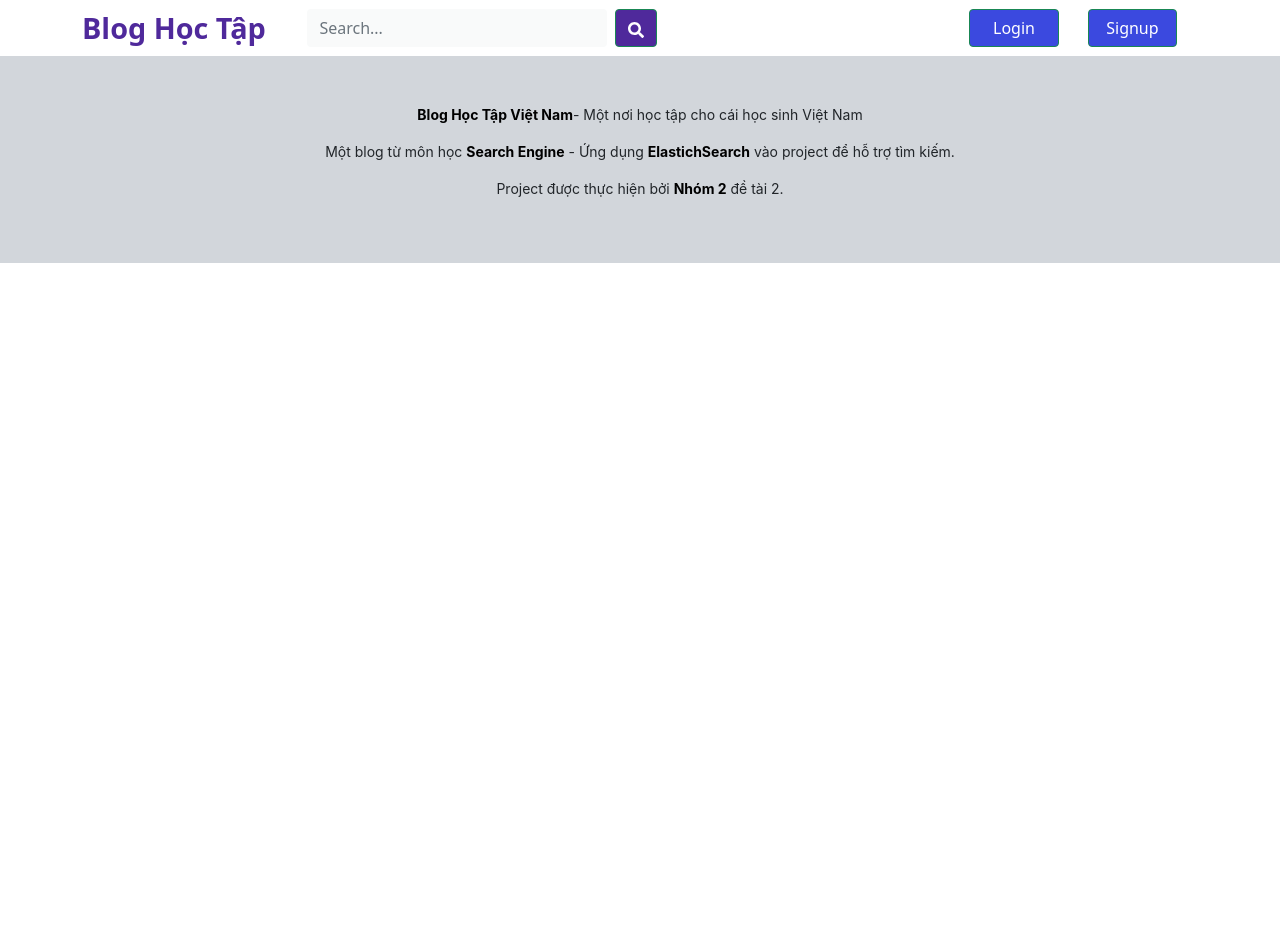
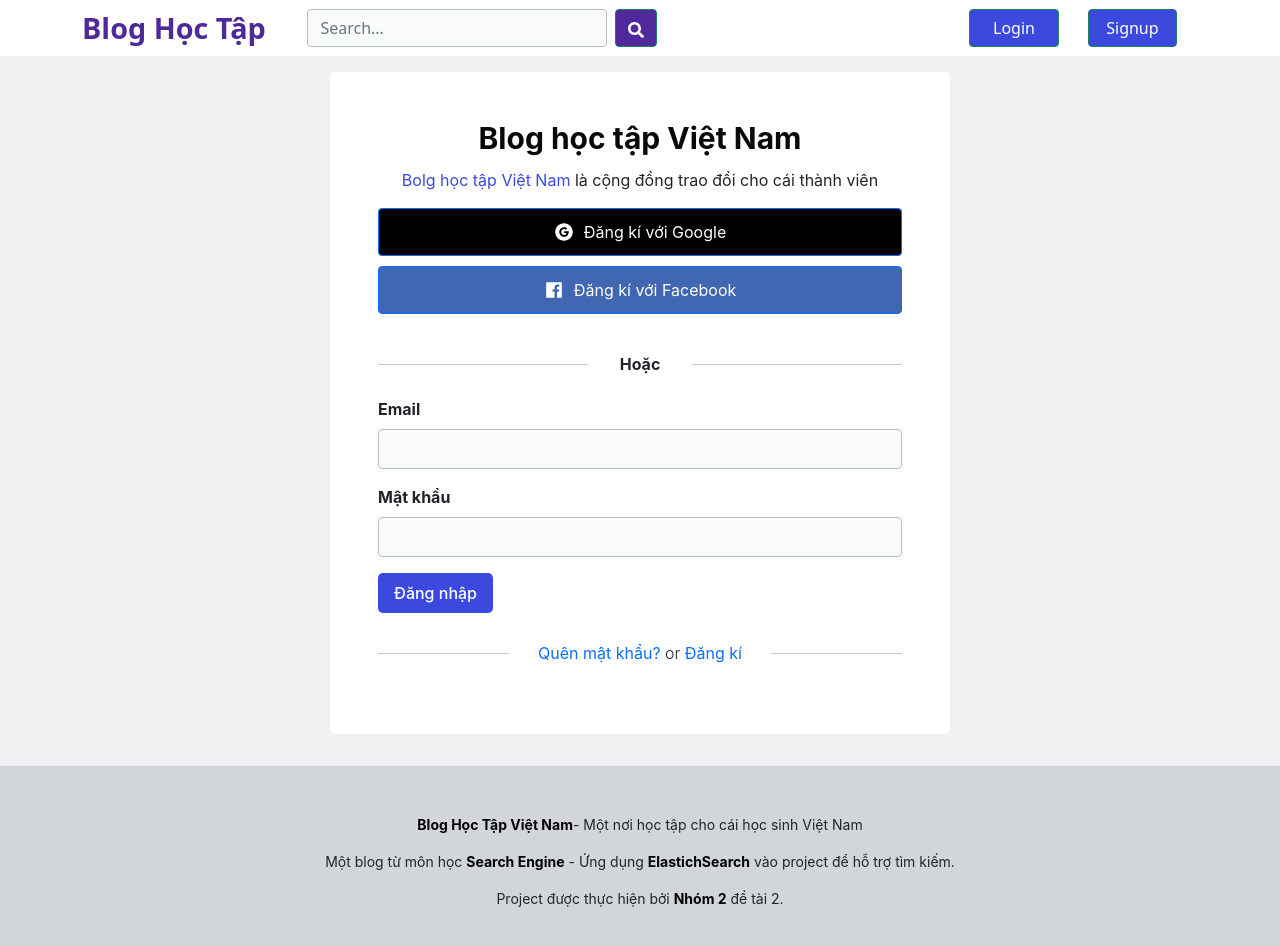
Before and after one commit to ThangNgoXuan/Bloghoctap, a React (Create React App) app in the folder client/: page /login in a window 1280 px wide. Shown: the top 946 px of the page. Before the commit the page ends 800 px from the top, so only its background shows below. Built offline with nearby package versions, Linux system fonts and the light colour scheme.

Commit message:
signin/up

```diff
--- a/client/src/component/Login.js
+++ b/client/src/component/Login.js
@@ -1,24 +1,138 @@
-import React from "react"
+import React, {useState,useEffect} from "react"
 import NavBar from "./NavBar"
 import Footer from "./Footer"
 import {
     Container,
     Card,
     Form,
-    Button
+    Button,
+    Spinner
 } from "react-bootstrap"
-
-
+import { useNavigate } from "react-router-dom"
+import "../css/login.css"
+import axios from "axios"
+import {AiFillGoogleCircle} from "react-icons/ai"
+import {AiFillFacebook} from "react-icons/ai"
 
 export default function Login() {
+    const navigate = useNavigate();
+
+    const [validated, setValidated] = useState(false);
+    const [error, setError] = useState(false);
+    const [errorMsg, setErrorMsg] = useState("");
+    const [email, setEmail] = useState("");
+    const [password, setPassword] = useState("");
+    const [submitting, setSubmitting] = useState(false);
+
+    useEffect(() => {
+      if (localStorage.getItem("token")) {
+        navigate("/");
+      }
+    }, [navigate]);
+
+    const handleSubmit = (event) => {
+      const form = event.currentTarget;
+      event.preventDefault();
+      setSubmitting(true);
+      if (form.checkValidity() === false) {
+        event.stopPropagation();
+        setSubmitting(false);
+        return;
+      }
+
+      axios
+        .post(`${process.env.REACT_APP_BASE_URL}/api/auth/login`, {
+          email,
+          password,
+        })
+        .then((res) => {
+          localStorage.setItem("token", res.data.token);
+          setSubmitting(false);
+          navigate("/");
+        })
+        .catch((err) => {
+          setSubmitting(false);
+          setError(true);
+          setErrorMsg(err.response.data.error);
+          setTimeout(() => {
+            setError(false);
+            setErrorMsg("");
+          }, 3000);
+        });
+
+      setValidated(true);
+    };
+
     return (
-        <>
+      <>
         <NavBar />
-            <Container className="signin-container">
 
+        <div className="signup-container">
+            <Container>
+                <Card>
+                    <Card.Body>
+                        <Card.Title>Blog học tập Việt Nam</Card.Title>
+                            <p className="talk-about"><a href="/">Bolg học tập Việt Nam</a> là cộng đồng trao đổi cho cái thành viên </p>
+
+                            <Button className="button-login button-google">
+                                <AiFillGoogleCircle/> Đăng kí với Google
+                            </Button>
+
+                            <Button className="button-login button-facebook">
+                                <AiFillFacebook/> Đăng kí với Facebook
+                            </Button>
+                            <br/>
+                            <p className="drop-line"> <hr/> Hoặc <hr/> </p>
+                    <Form noValidate validated={validated} onSubmit={handleSubmit}>
+                        <Form.Group className="mb-3">
+                        <Form.Label>Email</Form.Label>
+                        <Form.Control
+                            type="email"
+                            value={email}
+                            onChange={(e) => setEmail(e.target.value)}
+                            required
+                        />
+                        <Form.Control.Feedback type="invalid">
+                            Please provide email
+                        </Form.Control.Feedback>
+                        </Form.Group>
+                        <Form.Group className="mb-3">
+                        <Form.Label>Mật khẩu</Form.Label>
+                        <Form.Control
+                            type="password"
+                            value={password}
+                            onChange={(e) => setPassword(e.target.value)}
+                            required
+                        />
+                        <Form.Control.Feedback type="invalid">
+                            Please enter password
+                        </Form.Control.Feedback>
+                        </Form.Group>
+                        <div className="d-flex justify-content-left">
+                        <Button
+                            variant="primary"
+                            type="submit"
+                            {...(submitting ? { disabled: true } : {})}
+                        >
+                            {submitting ? (
+                            <Spinner as="span" animation="border" role="status" />
+                            ) : (
+                            "Đăng nhập"
+                            )}
+                        </Button>
+
+                        </div>
+                        <br/>
+
+                        <p className="drop-line drop-signin"><hr/><spa><a className="drop-link" href="/login"> Quên mật khẩu?</a> or <a className="drop-link" href="/signup">Đăng kí</a></spa><hr/></p>
+                    </Form>
+                    <div className="error">{error && <p>{errorMsg}</p>}</div>
+                    </Card.Body>
+                </Card>
             </Container>
+        </div>
 
         <Footer />
-        </>
+      </>
     )
 }
--- a/client/src/component/Signup.js
+++ b/client/src/component/Signup.js
@@ -87,19 +87,19 @@ export default function Signup() {
                     <p className="talk-about"><a href="/">Bolg học tập Việt Nam</a> là cộng đồng trao đổi cho cái thành viên </p>
 
                     <Button className="button-login button-google">
-                           <AiFillGoogleCircle/> Đăng nhập với Google
+                           <AiFillGoogleCircle/> Đăng kí với Google
                     </Button>
 
                     <Button className="button-login button-facebook">
-                           <AiFillFacebook/> Đăng nhập với Facebook
+                           <AiFillFacebook/> Đăng kí với Facebook
                     </Button>
-
+                    <br/>
+                    <p className="drop-line"> <hr/> Hoặc <hr/> </p>
                     <Form noValidate validated={validated} onSubmit={handleSubmit}>
                         <Form.Group className="mb-3">
-                        <Form.Label>Name</Form.Label>
+                        <Form.Label>Tên</Form.Label>
                         <Form.Control
                             type="text"
-                            placeholder="Enter Name"
                             value={name}
                             onChange={(e) => setName(e.target.value)}
                             required
@@ -109,10 +109,9 @@ export default function Signup() {
                         </Form.Control.Feedback>
                         </Form.Group>
                         <Form.Group className="mb-3">
-                        <Form.Label>Email address</Form.Label>
+                        <Form.Label>Email</Form.Label>
                         <Form.Control
                             type="email"
-                            placeholder="Enter email"
                             value={email}
                             onChange={(e) => setEmail(e.target.value)}
                             required
@@ -122,10 +121,9 @@ export default function Signup() {
                         </Form.Control.Feedback>
                         </Form.Group>
                         <Form.Group className="mb-3">
-                        <Form.Label>Password</Form.Label>
+                        <Form.Label>Mật khẩu</Form.Label>
                         <Form.Control
                             type="password"
-                            placeholder="Password"
                             value={password}
                             onChange={(e) => setPassword(e.target.value)}
                             required
@@ -135,10 +133,9 @@ export default function Signup() {
                         </Form.Control.Feedback>
                         </Form.Group>
                         <Form.Group className="mb-3">
-                        <Form.Label>Confirm Password</Form.Label>
+                        <Form.Label>Nhập lại mật khẩu</Form.Label>
                         <Form.Control
                             type="password"
-                            placeholder="Confirm Password"
                             value={confirmPassword}
                             onChange={(e) => setConfirmPassword(e.target.value)}
                             required
@@ -156,10 +153,10 @@ export default function Signup() {
                             {submitting ? (
                             <Spinner as="span" animation="border" role="status" />
                             ) : (
-                            "Submit"
+                            "Đăng kí"
                             )}
                         </Button>
-
+                        <p className="drop-line drop-signin"><hr/><spa>Bạn đã có tài khoản?<a className="drop-link" href="/login"> Đăng nhập</a></spa><hr/></p>
                     </Form>
                     <div className="error">{error && <p>{errorMsg}</p>}</div>
                     </Card.Body>
--- a/client/src/css/login.css
+++ b/client/src/css/login.css
@@ -27,6 +27,35 @@
 .signup-container .card .talk-about {
     font-size: 16px;
     padding: 10px 0 0;
+    text-align: center;
+}
+
+.signup-container .card .drop-line {
+    display: flex;
+    justify-content: space-between;
+    align-items: center;
+    width: 100%;
+    margin-top: 0;
+    font-weight: bold;
+}
+
+.signup-container .card .drop-line hr {
+    width: 40%;
+    display: flex;
+    justify-content: space-around;
+}
+
+.signup-container .card .drop-line.drop-signin {
+    font-weight: 300;
+}
+
+.drop-link {
+    text-decoration: none;
+    font-weight: 400;
+}
+
+.signup-container .card .drop-line.drop-signin hr {
+    width: 25%;
 }
 
 .signup-container .card .button-login {
@@ -60,15 +89,28 @@
     width: 90%;
 }
 
+.signup-container .card form .form-label {
+    font-weight: bold;
+    color: #202428;
+}
+
+.signup-container .card form .form-control {
+    height: 40px;
+    background-color: #f9fafa;
+    border: 1px solid #b5bdc4;
+    width: 100%;
+}
+
 .signup-container .card form button{
-    background-color: #c67cf1;
-    width: 10vw;
+    background-color: #3b49df;
     color: #ffffff;
-    border-radius: 10px;
-    font-size: 1.3rem;
+    border-radius: 5px;
+    font-size: 1rem;
     font-weight: 500;
     cursor: pointer;
-    border: #c67cf1;
+    border: 0px;
+    line-height: 1.5rem;
+    padding: 0.5rem 1rem;
 }
 
 .signup-container .card .error p{
--- a/client/src/css/navbar.css
+++ b/client/src/css/navbar.css
@@ -15,7 +15,7 @@
     width: 300px;
     color: #ffffff;
     margin-left: 2vw;
-    border: none;
+    border: 1px solid #b5bdc4;
 }
 
 .navbar .container .navbar-collapse form input:focus{
@@ -30,7 +30,7 @@
 }
 
 .navbar .container .navbar-collapse form button:hover{
-    background-color: #9a33d6;
+    background-color: #5133d6;
 }
 
 .navbar .container .navbar-collapse .new-post{
```
